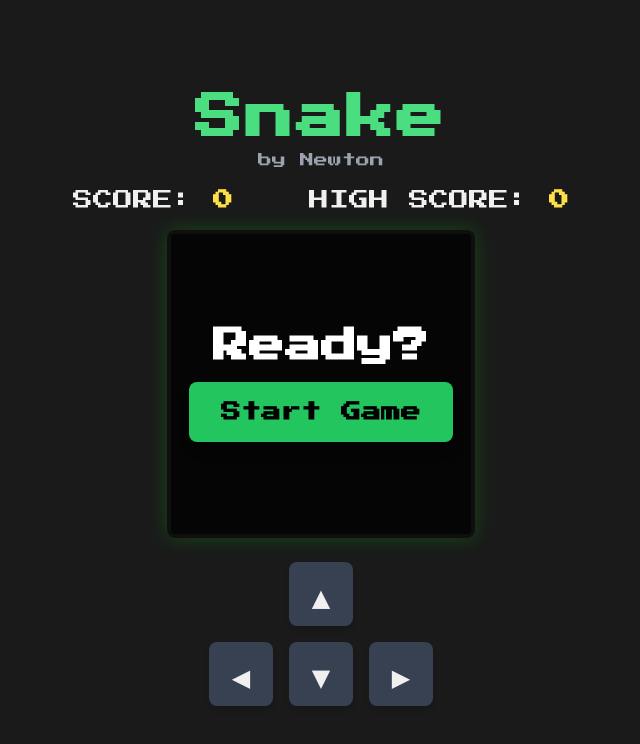
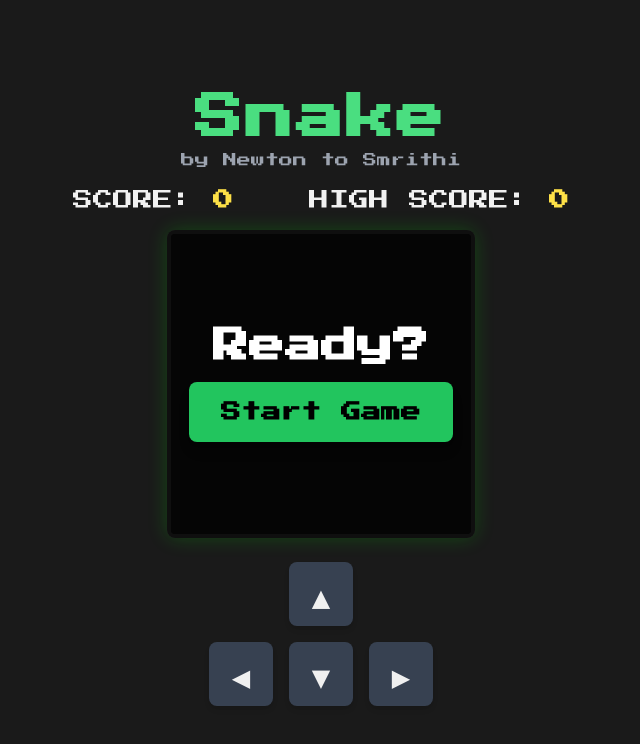
Before and after one commit to sathwickrsnaa/sathwickrsnaa.github.io, a plain HTML site: page index.html in a window 1280 px wide. Shown: the whole page, without its empty margins (319-959 px from the left). Drawn offline with nearby package versions, Linux system fonts and the light colour scheme.

Commit message:
name update

```diff
--- a/index.html
+++ b/index.html
@@ -41,7 +41,7 @@
     <div class="w-full max-w-lg text-center mb-4">
         <div>
             <h1 class="text-4xl md:text-5xl font-bold text-green-400 tracking-wider">Snake</h1>
-            <p class="text-sm text-gray-400 mt-2">by Newton</p>
+            <p class="text-sm text-gray-400 mt-2">by Newton to Smrithi</p>
         </div>
         <div class="flex justify-between items-center mt-4 text-lg md:text-xl px-2">
             <p>SCORE: <span id="score" class="font-bold text-yellow-300">0</span></p>
```
